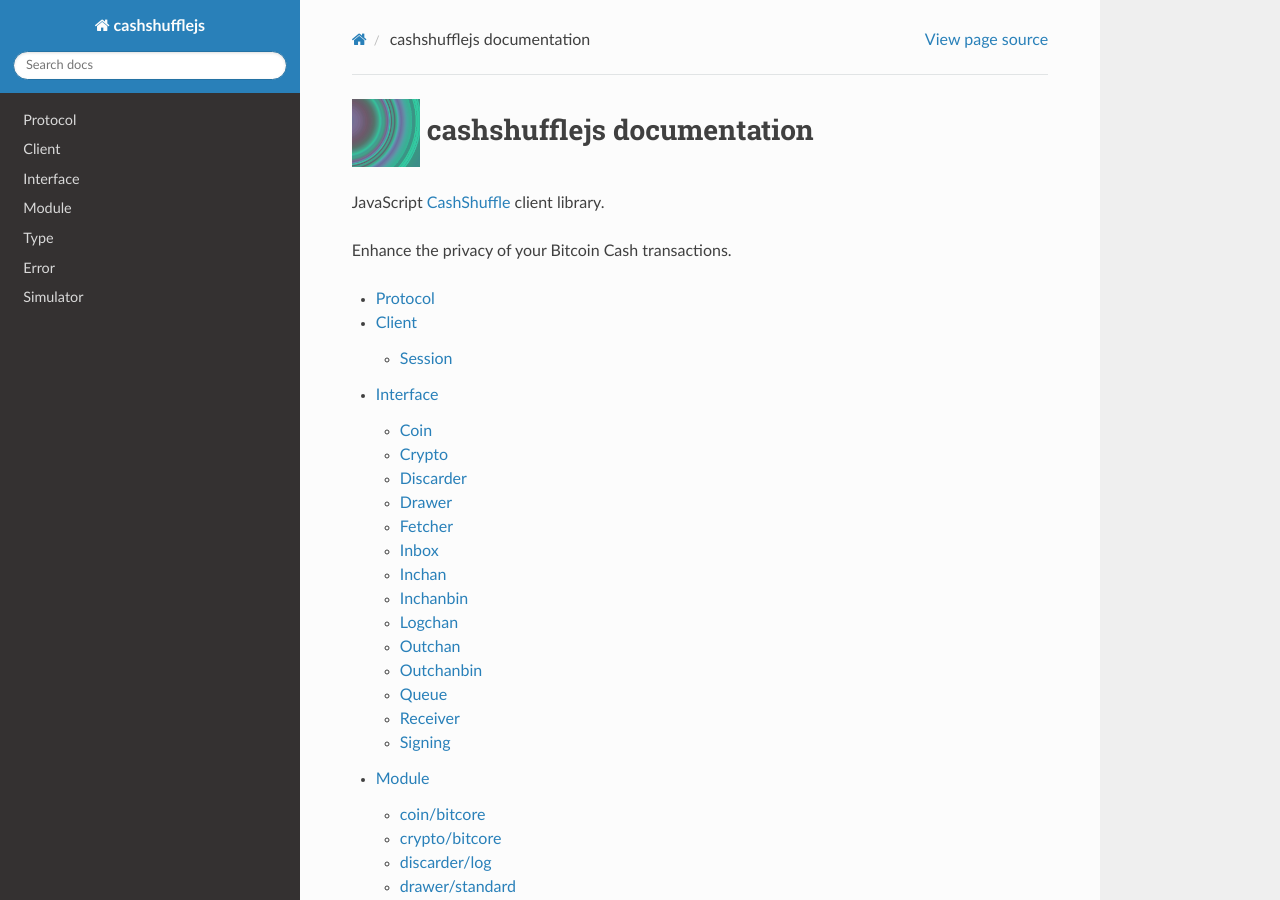
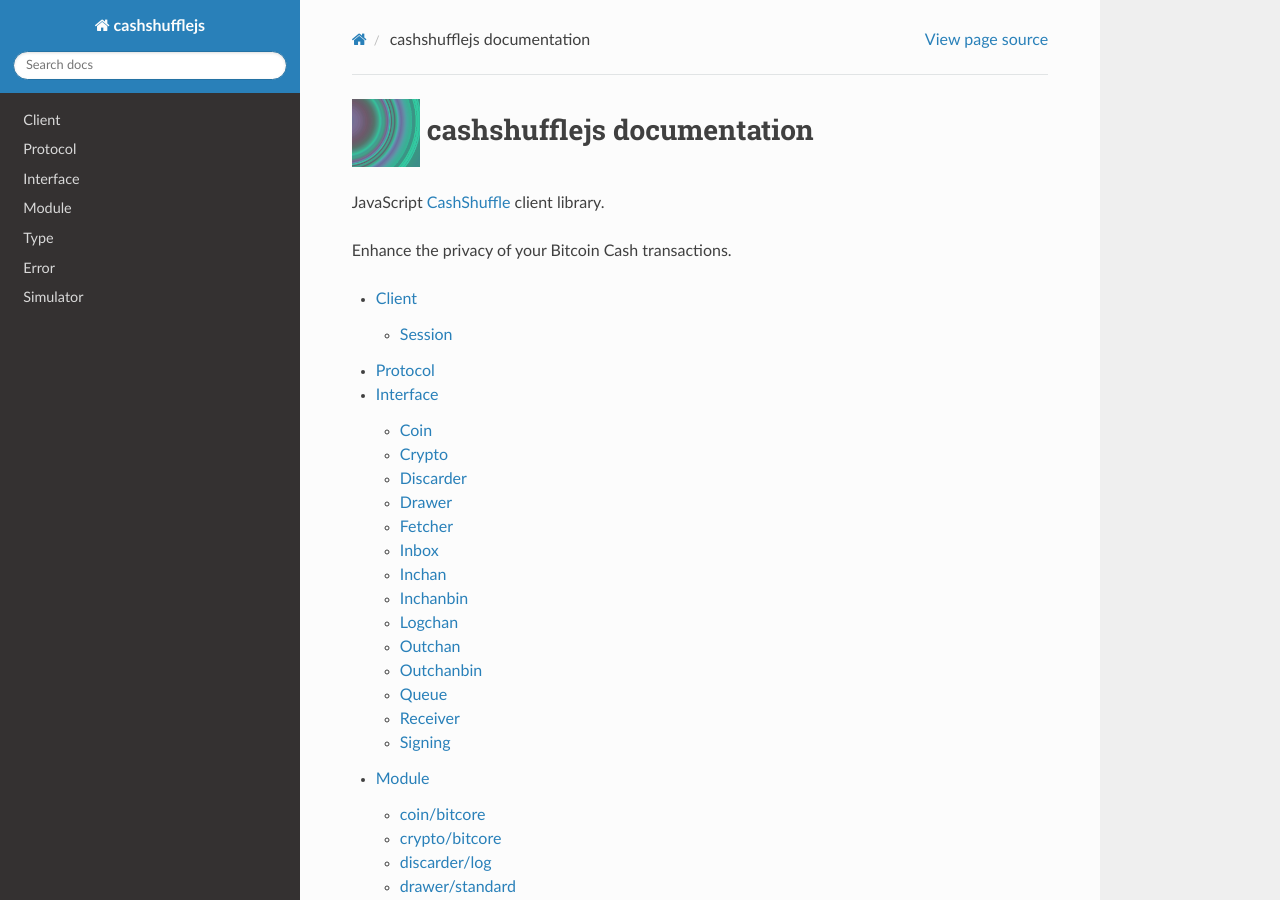
Before and after one commit to bookmoons/cashshufflejs, a Sphinx documentation site: the page built from doc/index.rst, in a window 1280 px wide and 900 px high. Built offline with Sphinx 7.4.7 and the Read the Docs theme 2.0.0, drawn with Linux system fonts in a browser that asks for light colours.

```diff
--- a/doc/index.rst
+++ b/doc/index.rst
@@ -14,8 +14,8 @@
 .. toctree::
    :maxdepth: 2
 
+   client
    protocol
-   client
    interface
    module
    type
```
